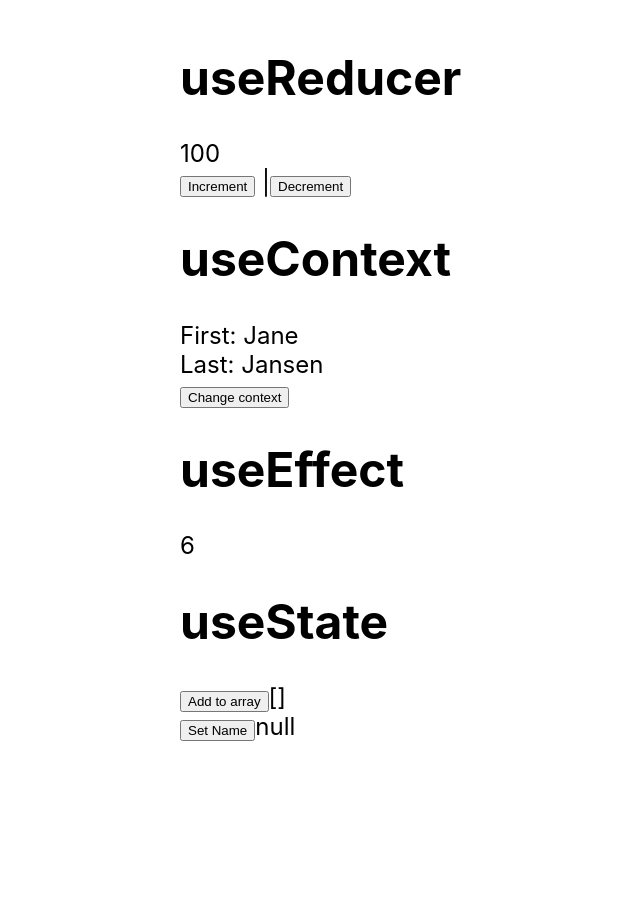
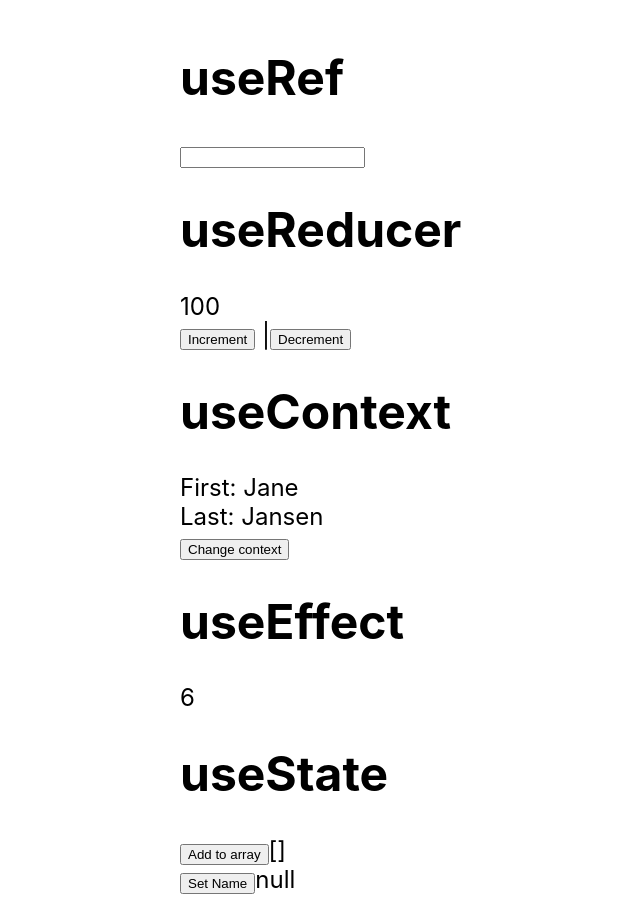
Before and after one commit to Ko-de-Koning/ts-hooks, a React (Create React App) app: page / in a window 1280 px wide. Shown: the whole page, without its empty margins (60-700 px from the left). Before the commit the page ends 800 px from the top, so only its background shows below. Built offline with nearby package versions, Linux system fonts and the light colour scheme.

Commit message:
feat:useref-added

```diff
--- a/src/App.tsx
+++ b/src/App.tsx
@@ -1,11 +1,14 @@
 import UseContextComponent from "./UseContextComponent";
 import UseEffectComponent from "./UseEffectComponent";
 import UseReducerComponent from "./UseReducerComponent";
+import UseRefComponent from "./UseRefComponent";
 import UseStateComponent from "./UseStateComponent";
 
 function App() {
   return (
     <div>
+      <h1>useRef</h1>
+      <UseRefComponent />
       <h1>useReducer</h1>
       <UseReducerComponent />
       <h1>useContext</h1>
--- /dev/null
+++ b/src/UseRefComponent.tsx
@@ -0,0 +1,9 @@
+import { useRef } from "react";
+
+function UseRefComponent() {
+  const inputRef = useRef<HTMLInputElement | null>(null);
+
+  return <input ref={inputRef} />;
+}
+
+export default UseRefComponent;
```
